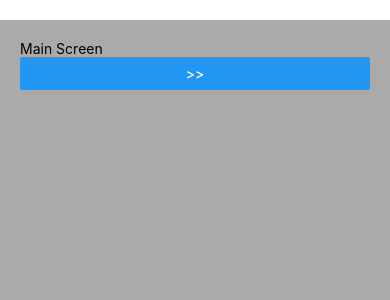
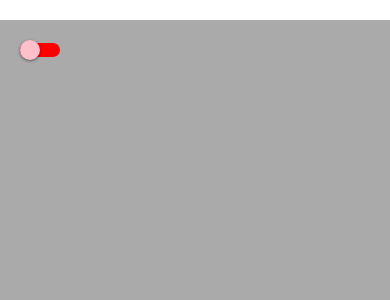
Before and after one commit to ggfan/react-native, a React Native app in the folder tutorial01/: screen / in a window 390 px wide. Shown: the top 300 px of the page. Built offline with nearby package versions, Linux system fonts and the light colour scheme.

Commit message:
use Switch (apple fixed)

```diff
--- a/tutorial01/App.js
+++ b/tutorial01/App.js
@@ -1,29 +1,25 @@
-// Use Modal component (it is a full screen above the main screen)
-// Noted: react native button is really limited: not have a chance to put the button title
-//        to the left.
+// use Switch component (left: disabled)
+// here we encounter the different behavior on Apple and Android
+// need the fixup.
 import React, {useState, useEffect} from 'react'
-import { View, Text, Modal, Button } from 'react-native';
+import { View, Switch } from 'react-native';
 import { StyleSheet } from 'react-native';
 
 export default function App() {
-  const [modalVisible, setModalVisible] = useState(false);
-  const toggleModal=()=>setModalVisible(!modalVisible);
-  function CreateButton(props) {
-    return (
-      <Button title={props.name}   buttonStyle={{ justifyContent: 'flex-end' }} onPress={toggleModal}/>
-    )
+  const [isEnabled, setIsEnabled] = useState(false);
+  const toggleSwitch = () => {
+    setIsEnabled(!isEnabled); // setIsEnabled(prevState => !prevState);
+    console.log("Value Changed to: " + (isEnabled? "true":"false"));
   }
-
   return (
       <View style={[styles.container]}>
-        <Text>Main Screen</Text>
-        <Modal visible={modalVisible}>
-          <View style={styles.container}>
-            <CreateButton name="<<" />
-            <Text>Modal</Text>
-          </View>
-        </Modal>
-        <CreateButton name={">>"} />
+        <Switch
+          trackColor={{false: "red", true:"green"}}
+          thumbColor={isEnabled?"yellow" : "pink"}
+          onValueChange={toggleSwitch}
+          ios_backgroundColor={"red"}
+          value={isEnabled}
+        />
       </View>
   );
 }
```
